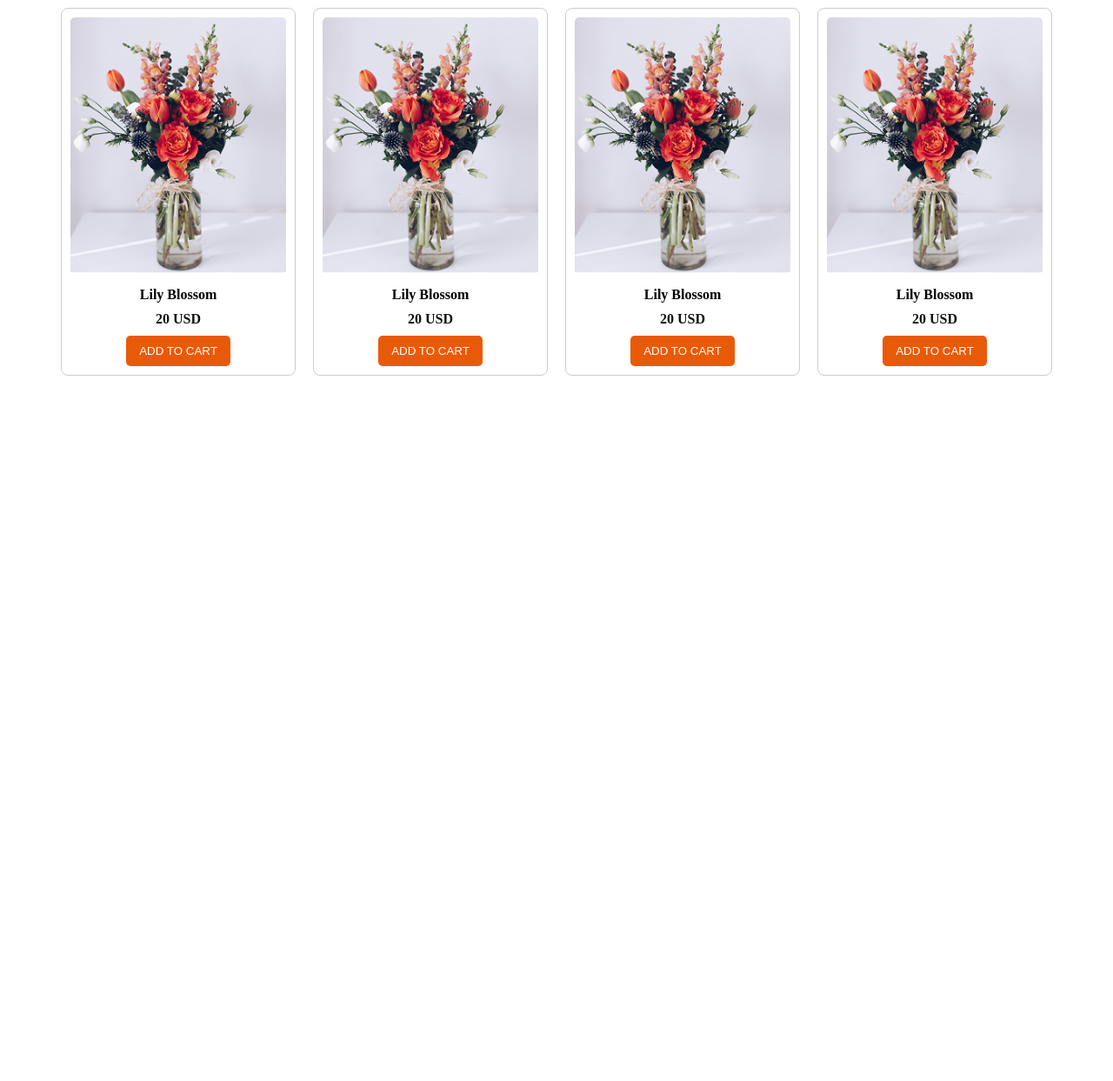
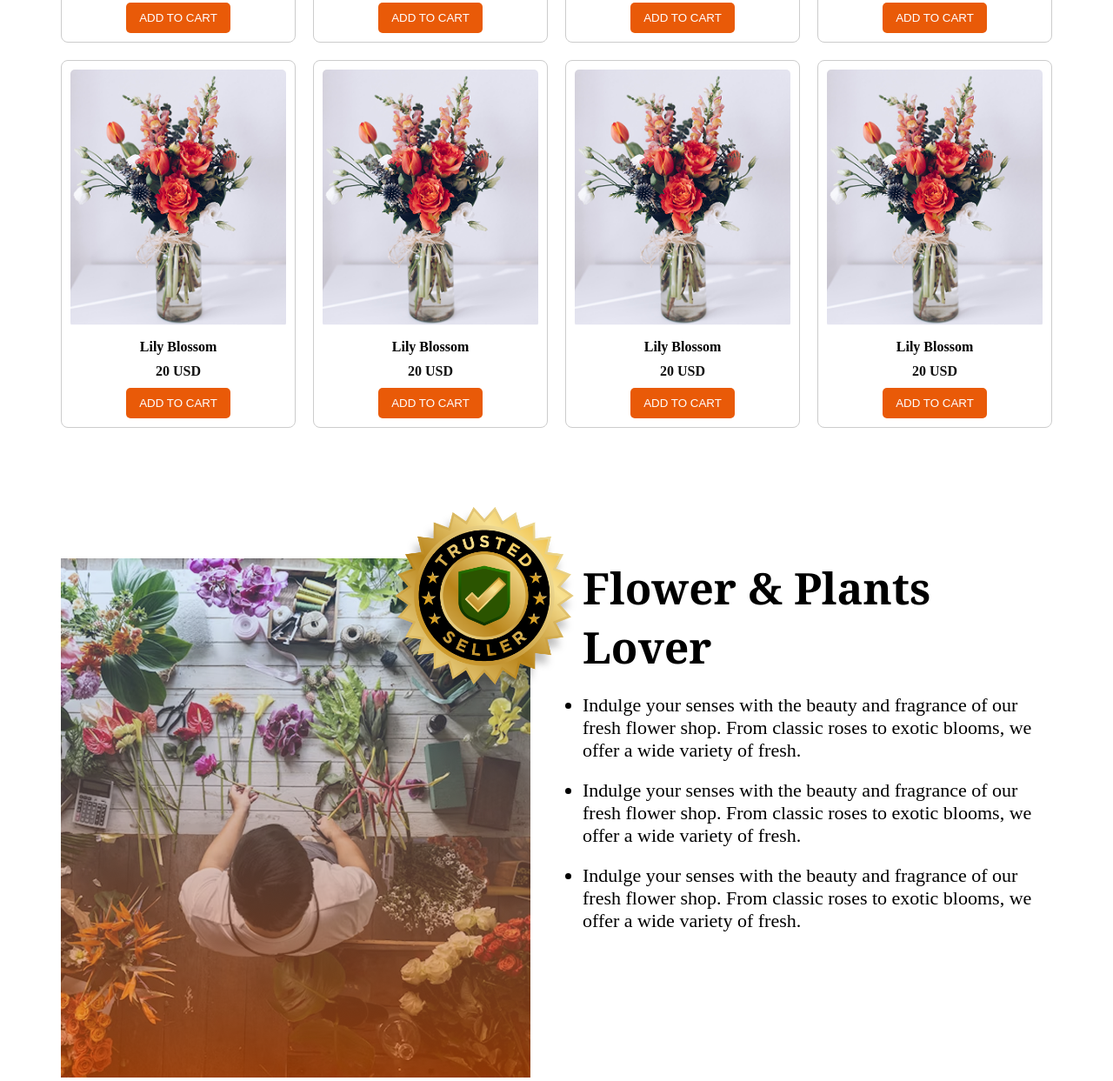
Before and after one commit to Rifat2286/assainment--2, a plain HTML site: page Assainment-2/index.html in a window 1280 px wide. Shown: the part 1166-2409 px from the top of the page at 87% size. Before the commit the page ends 1598 px from the top, so only its background shows below. Drawn offline with Linux system fonts and the light colour scheme.

Commit message:
completed by plants lover dection

```diff
--- a/Assainment-2/index.html
+++ b/Assainment-2/index.html
@@ -102,6 +102,34 @@
             </div>
 
         </section>
+         <!--  Plants Lover Section -->
+
+        <section id="plant_lover" class="display-flex flower-container container section-gap">
+            <div class="image-container">
+                <img class="store" src="./assets/flower-store.png" alt="">
+                <img class="badge" src="./assets/trusted-badge.png" alt="">
+
+            </div>
+            <div>
+                <h2 class="heading font-noto">Flower & Plants<br> Lover</h2>
+                <ul>
+                    <li class="paragraph list-item">Indulge your senses with the beauty and fragrance of our fresh
+                        flower shop. From classic roses to exotic blooms, we offer a wide variety of fresh.</li>
+                    <li class="paragraph list-item">Indulge your senses with the beauty and fragrance of our fresh
+                        flower shop. From classic roses to exotic blooms, we offer a wide variety of fresh.</li>
+                    <li class="paragraph list-item">Indulge your senses with the beauty and fragrance of our fresh
+                        flower shop. From classic roses to exotic blooms, we offer a wide variety of fresh.</li>
+                </ul>
+            </div>
+
+        </section>
+
+
+
+
+
+
+
 
 
 
--- a/Assainment-2/style/style.css
+++ b/Assainment-2/style/style.css
@@ -146,6 +146,48 @@ margin-top: 150px;
     background-color: #E95A08;
 }
 
+/* Plants Lover Section */
+.display-flex {
+    display: flex;
+
+}
+
+.heading {
+    font-size: 50px;
+    font-weight: 700;
+}
+
+.paragraph {
+    font-size: 22px;
+    color: #000000;
+}
+
+.section-gap {
+    margin-top: 60px;
+}
+
+.list-item {
+    margin-top: 20px;
+}
+
+.flower-container {
+    gap: 60px;
+}
+
+.badge {
+    width: 286px;
+    height: 286px;
+    position: absolute;
+    top: -100px;
+    right: -90px;
+    filter: drop-shadow(-4px 10px 4px rgba(0, 0, 0, 0.25));
+}
+
+.image-container {
+    position: relative;
+}
+
+
 
 
 
```
